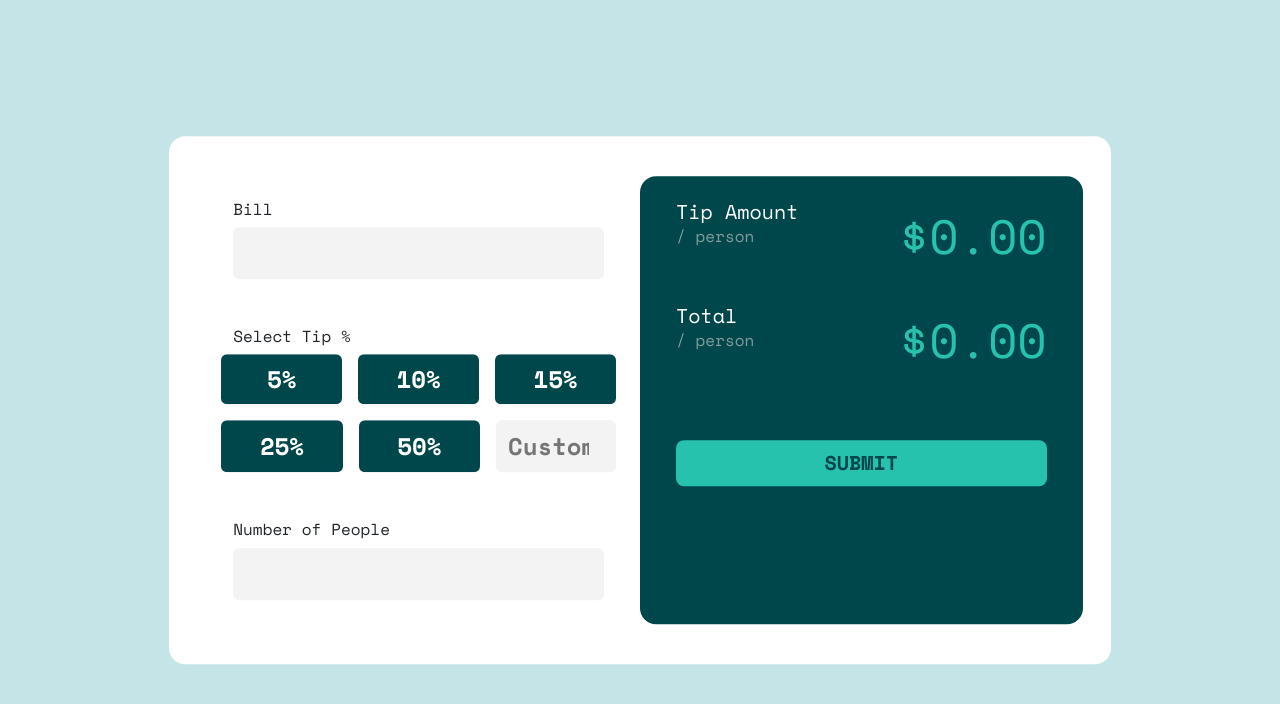
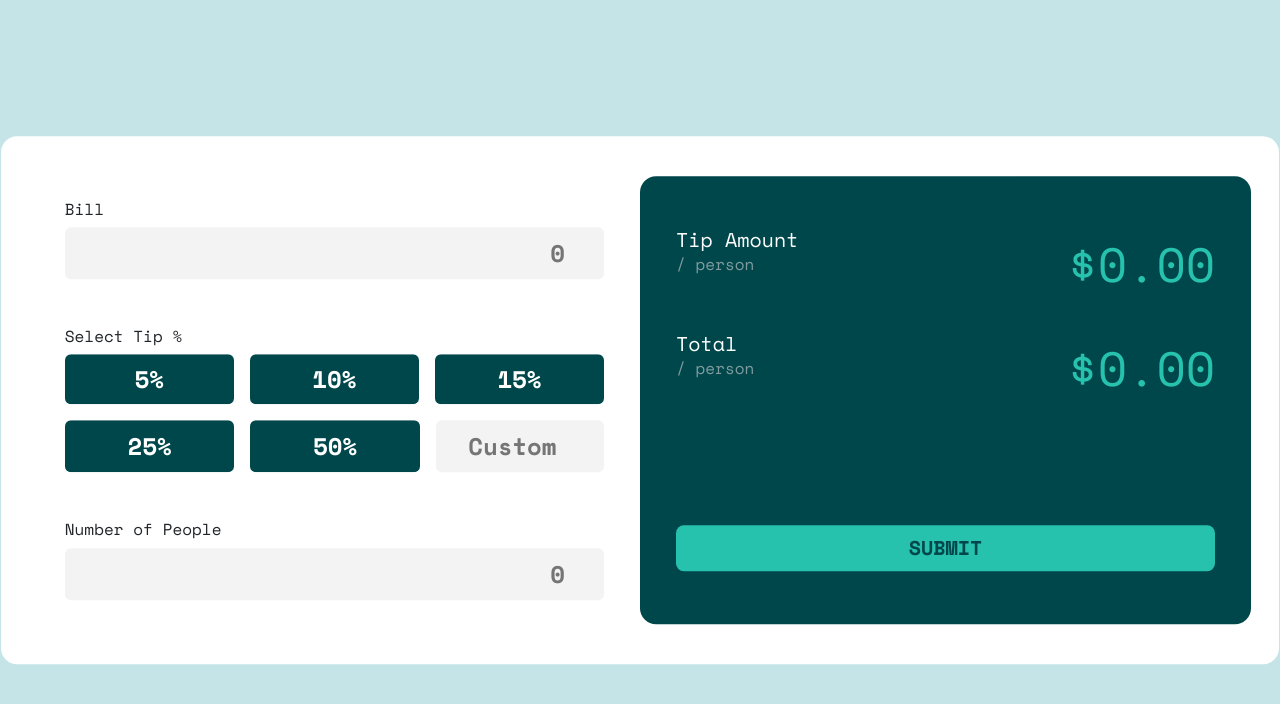
Before and after one commit to jastro2/tip-calculator-app-main, a plain HTML site: page index.html in a window 1280 px wide. Drawn offline with nearby package versions, Linux system fonts and the light colour scheme.

Commit message:
Styling changes

```diff
--- a/index.html
+++ b/index.html
@@ -14,35 +14,36 @@
       integrity="sha384-T3c6CoIi6uLrA9TneNEoa7RxnatzjcDSCmG1MXxSR1GAsXEV/Dwwykc2MPK8M2HN"
       crossorigin="anonymous"
     />
-    <link rel="stylesheet" href="style.css" />
+    <link rel="stylesheet" href="/style.css" />
   </head>
   <body>
-
       <div class="calculator-container d-flex justify-content-center">
-        <div class="card calculator rounded-4 p-4 border-0">
+        <div class="card calculator rounded-4 p-md-4 p-1 border-0">
           <div class="card-body">
             <div class="row">
               <div class="col-md-6 col-12">
                 <div class="calc-inputs-section p-4">
                   <div class="card-label">
                     <h4>Bill</h4>
-                    <input class="w-100 border-0 py-2 rounded-2" type="number" id="billTotal"/>
+                    <div class="bill-total-input">
+                      <input class="w-100 border-0 py-2 rounded-2 text-end pe-4" type="number" id="billTotal" placeholder="0"/>
+                    </div>
                   </div>
                   <div class="card-label tip-percent-buttons my-5">
                     <h4>Select Tip %</h4>
-                    <div id="tip-btn-group">
-                      <div class="row flex-nowrap">
+                    <div id="tip-btn-group" class="d-flex flex-wrap justify-content-center">
+                      <div class="row flex-nowrap w-100">
                         <button class="tip-btn btn" id="5-percent" value="5">5%</button>
                         <button class="tip-btn mx-3 btn" id="10-percent" value="10">10%</button>
                         <button class="tip-btn btn" id="15-percent" value="15">15%</button>
                       </div>
-                      <div class="row flex-nowrap mt-3">
+                      <div class="row flex-nowrap mt-3 w-100">
                         <button class="tip-btn btn" id="25-percent" value="25">25%</button>
                         <button class="tip-btn mx-3 btn" id="50-percent" value="50">50%</button>
                         <input
                           type="number"
                           placeholder="Custom"
-                          class="border-0 py-2 rounded-2"
+                          class="border-0 py-2 rounded-2 text-center"
                           id="customTip"
                         />
                       </div>
@@ -50,12 +51,14 @@
                   </div>
                   <div class="card-label">
                     <h4>Number of People</h4>
-                    <input class="w-100 border-0 py-2 rounded-2" type="number" id="numPeople"/>
+                    <div class="number-people-input">
+                      <input class="w-100 border-0 py-2 rounded-2 text-end pe-4" type="number" id="numPeople" placeholder="0"/>
+                    </div>
                   </div>
                 </div>
               </div>
-              <div class="col-md-6 col-12 calc-totals-section rounded-4">
-                <div class="p-4">
+              <div class="col-md-6 col-12 calc-totals-section rounded-4 d-flex flex-wrap align-items-center">
+                <div class="p-4 w-100">
                   <div class="d-flex justify-content-between">
                     <div>
                       <h5 class="text-white mb-0">Tip Amount</h5>
@@ -75,7 +78,7 @@
                     </div>
                   </div>
                 </div>
-                <div class="p-4">
+                <div class="p-4 w-100">
                   <button id="submitBtn" class="w-100 border-0 rounded-3 py-2 text-uppercase fw-bold">Submit</button>
                   <button id="resetBtn" class="w-100 border-0 rounded-3 py-2 text-uppercase fw-bold d-none">Reset</button>
                 </div>
@@ -84,7 +87,7 @@
           </div>
         </div>
       </div>
-    <script src="app.js"></script>
+    <script src="/app.js"></script>
     <script
       src="https://cdn.jsdelivr.net/npm/bootstrap@5.3.2/dist/js/bootstrap.bundle.min.js"
       integrity="sha384-C6RzsynM9kWDrMNeT87bh95OGNyZPhcTNXj1NW7RuBCsyN/o0jlpcV8Qyq46cDfL"
```
